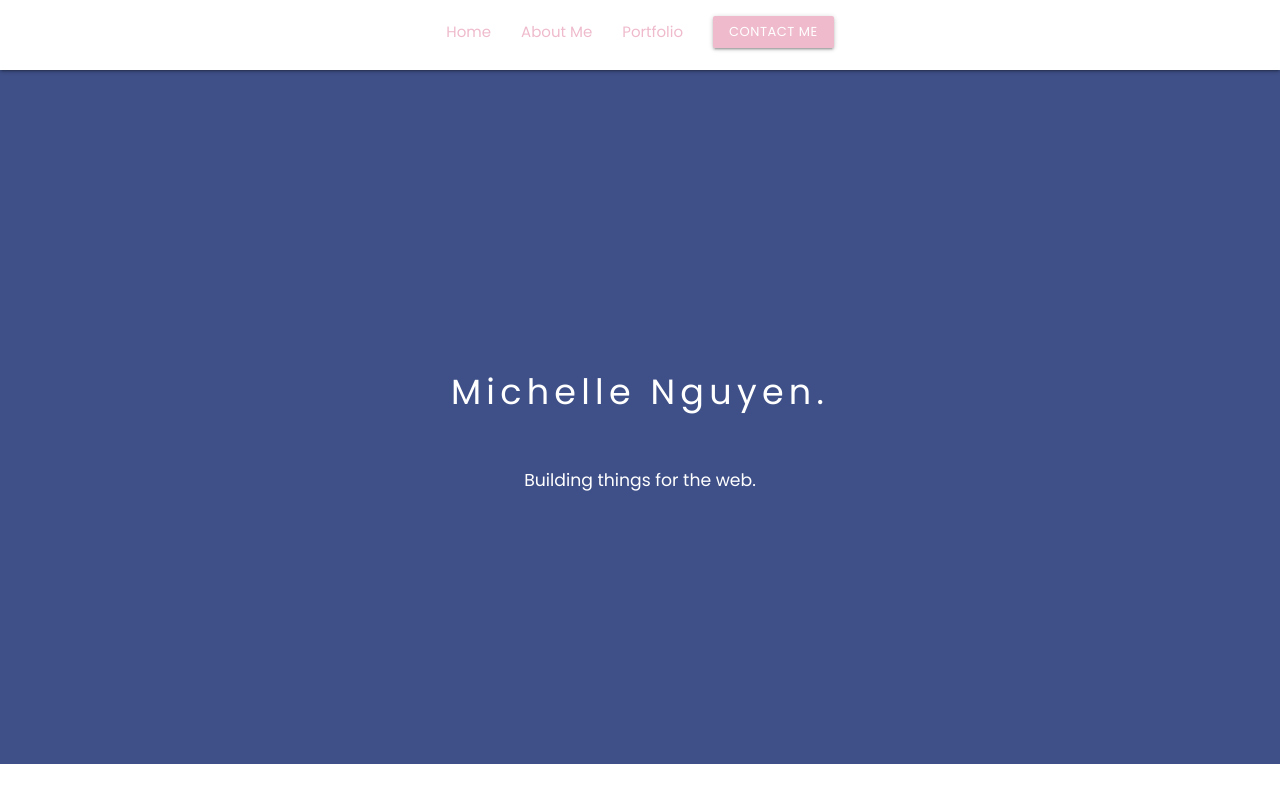
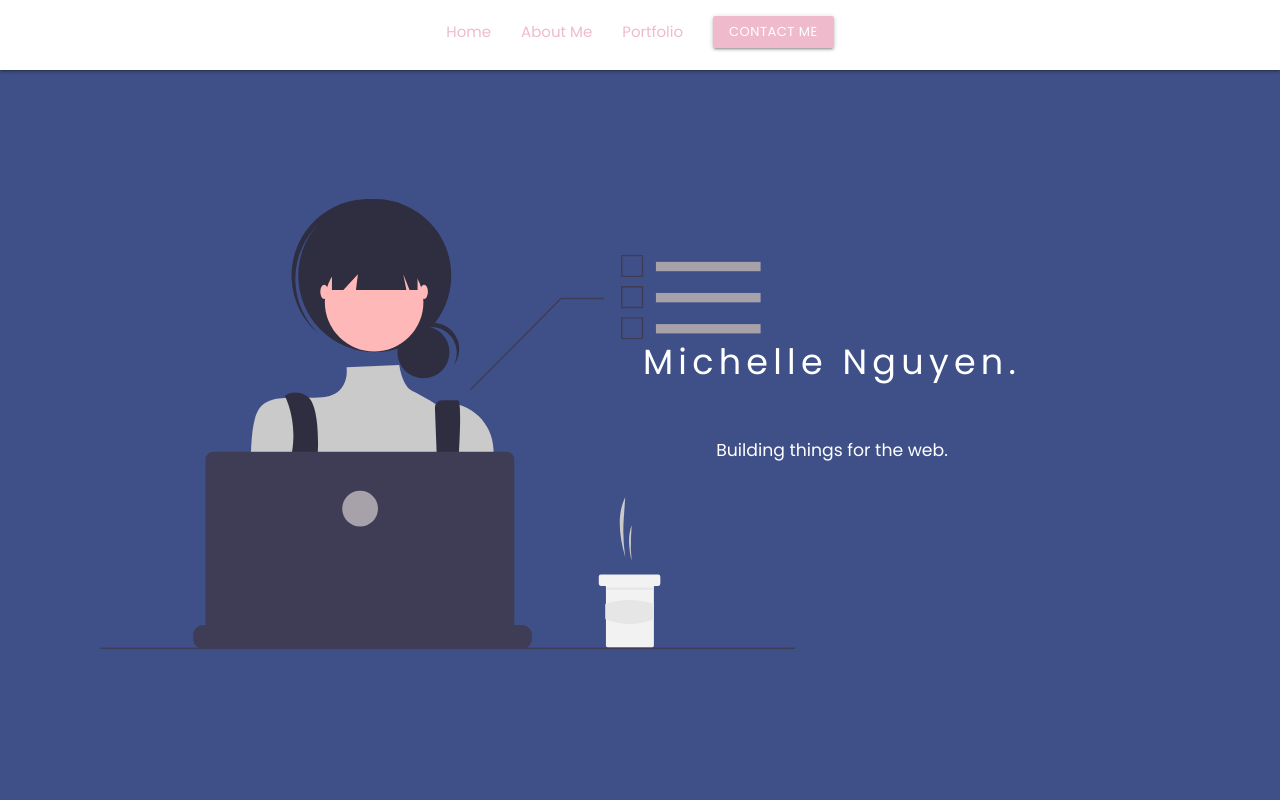
Before and after one commit to micheqn3/portfolio, a React (Create React App) app: page / in a window 1280 px wide. Shown: the top 800 px of the page. Built offline with nearby package versions, Linux system fonts and the light colour scheme; a web font is replaced by a local one.

Commit message:
Install gsap, added svg image for main page, and added gsap animations to main.js

```diff
--- a/package.json
+++ b/package.json
@@ -7,6 +7,7 @@
     "@testing-library/jest-dom": "^5.14.1",
     "@testing-library/react": "^11.2.7",
     "@testing-library/user-event": "^12.8.3",
+    "gsap": "^3.7.1",
     "materialize-css": "^1.0.0-rc.2",
     "react": "^17.0.2",
     "react-dom": "^17.0.2",
--- a/src/App.css
+++ b/src/App.css
@@ -62,15 +62,15 @@ nav ul {
 .hero-image {     /* This will show the background image */
     background-color: #3F5088;
     background-size: cover;
-    height: 700px;
+    height: 100vh;
     position: relative;
 }
 
 .hero-text {               /* This will show text inside the background image */
     text-align: center;
     position: absolute;
-    top: 50%;
-    left: 50%;
+    top: 40%;
+    left: 65%;
     transform: translate(-50%, -50%);
     color: #fff;
     letter-spacing: 0;
@@ -79,7 +79,7 @@ nav ul {
 .hero-text:hover,    /* These will create a transition effect for the main page's hero text */
 .hero-text:active {      /* Styles the hero text pink on hover */
   letter-spacing: 5px;
-  color: #efbbcc;
+  color: #fff;
 }
 
 .hero-text:after,
@@ -107,6 +107,16 @@ nav ul {
   bottom: auto;
   top: 0;
   width: 70%;
+}
+
+.tech-img {
+    width: auto;
+    top: 45%;
+    left: 35%;
+    transform: translate(-50%, -50%);
+    position: absolute;
+    height: 450px;
+
 }
 
 /******** About me styles ********/
--- a/src/components/pages/Main.js
+++ b/src/components/pages/Main.js
@@ -1,10 +1,58 @@
-import React from 'react';
+/* Main page with about me section */
+
+// Import components and gsap plugins
+import React, {useEffect} from 'react';
 import ResumeModal from '../ResumeModal';
+import {gsap} from 'gsap';
+import { ScrollTrigger } from "gsap/ScrollTrigger";
 
 const Main = () => {
+
+    // Register scroll trigger plugin
+    gsap.registerPlugin(ScrollTrigger);
+
+    useEffect(() => {
+        gsap.from(".tech-img", {
+            duration: 3,
+            opacity: 0,
+        });
+    }, []);
+
+    useEffect(() => {
+        gsap.from(".section-title", {
+            scale: 0.4,
+            ease: "slow"
+        });
+    }, []);
+
+    useEffect(() => {
+        gsap.from([".tech-list", ".intro"], {
+            scrollTrigger: {
+              trigger: ".section-name",
+
+             },
+            opacity: 0,
+            duration: 1,
+            x: 60
+        });
+    }, []);
+
+    useEffect(() => {
+        gsap.from('.selfie', {
+            scrollTrigger: {
+              trigger: ".section-name",
+
+             },
+            opacity: 0,
+            duration: 1,
+            y: 60
+        });
+    }, []);
+
     return (
         <div>
             <div className= "hero-container hero-image">
+                <img src={process.env.PUBLIC_URL + '/images/tech.svg'} alt= "Programmer SVG" className= "tech-img"></img>
                 <div className= "hero-text">
                     <h1 className= "section-title">Michelle Nguyen.</h1>
                     <br></br>
@@ -16,13 +64,13 @@ const Main = () => {
                     <div className="row container">
                     <h1 className="center-align section-name">About Me</h1>
                         <div className="col l6 s12 center-align">
-                            <img src={process.env.PUBLIC_URL + '/images/5-2021-1.JPG'} alt= "Avatar" className= "selfie"></img>
+                            <img src={process.env.PUBLIC_URL + '/images/5-2021-1.JPG'} alt= "Profile picture" className= "selfie"></img>
                         </div>
                         <br></br><br></br><br></br>
                         <div className="col l6 s12 center-align">
-                            <p className="center-align grey-text text-darken-3 lighten-3 about-p">Hi! My name is Michelle!</p>
-                            <p className="center-align grey-text text-darken-3 lighten-3 about-p">I am a full stack developer based in Orange County, CA. I enjoy creating things on the internet and am always looking forward to learning new technologies.</p><br></br>
-                            <p className="center-align grey-text text-darken-3 lighten-3 about-p">Here are a few technologies/languages I've been working with recently:</p>
+                            <p className="center-align grey-text text-darken-3 lighten-3 about-p intro">Hi! My name is Michelle!</p>
+                            <p className="center-align grey-text text-darken-3 lighten-3 about-p intro">I am a full stack developer based in Orange County, CA. I enjoy creating things on the internet and am always looking forward to learning new technologies.</p><br></br>
+                            <p className="center-align grey-text text-darken-3 lighten-3 about-p intro">Here are a few technologies/languages I've been working with recently:</p>
                             <ul className= "tech-list">
                                 <li className="center-align">- HTML + CSS</li>
                                 <li className="center-align">- JavaScript</li>
```
Also changed, not shown: public/images/tech.svg (added), 1 other file (tests, documents, lock files or other folders).
